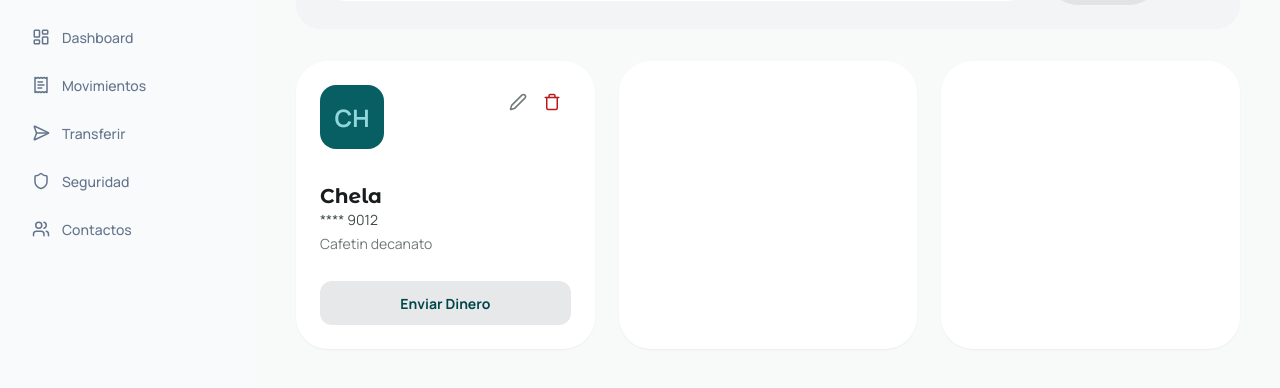
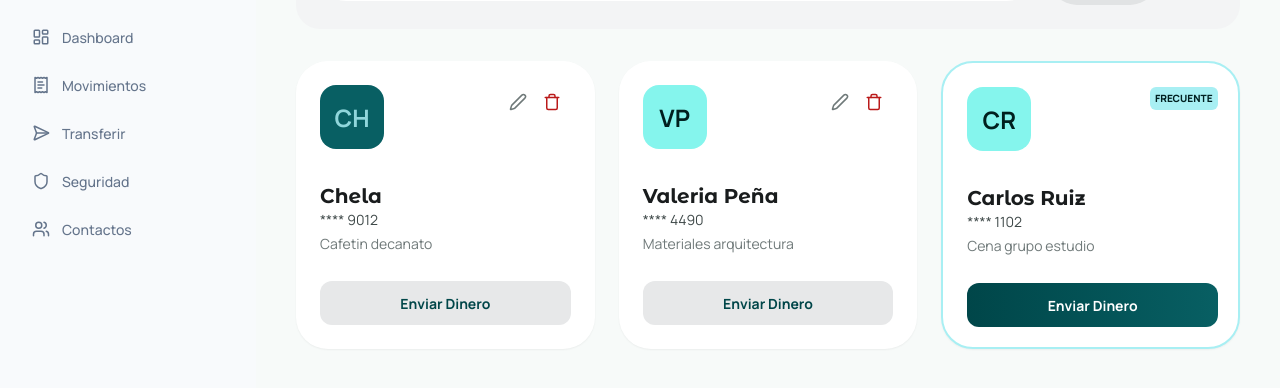
Before and after one commit to JStarWave84/web-institucional-banco-universitario, a Vue app: page /bancaenlinea/contactos in a window 1280 px wide. Shown: the part 280-668 px from the top of the page. Built offline with nearby package versions, Linux system fonts and the light colour scheme.

Commit message:
Add More Details in Contact_BankView

```diff
--- a/src/views/OnlineBanking/Contact_BankViews.vue
+++ b/src/views/OnlineBanking/Contact_BankViews.vue
@@ -68,13 +68,77 @@ import { Plus, Search, LayoutGrid, ListFilter, ArrowRight, UserPlus, Pen, Trash
 
       <!--Contact Card3-->
       <div
-        class="w-[298.67px] h-72 rounded-4xl pt-6 px-6 pb-7 bg-white shadow-[0px_1px_2px_0px_#0000000D] row-start-1 col-start-3 col-span-1 row-span-1"
-      ></div>
+        class="w-[298.67px] h-72 pt-6 px-6 pb-7 rounded-4xl bg-[white] border-2 border-[#A8EFF3] shadow-[0px_1px_2px_0px_#0000000D] row-start-1 col-start-3 col-span-1 row-span-1"
+      >
+        <div class="w-[250.67px] h-22 mb-2">
+          <div class="flex justify-between h-15.5">
+            <div
+              class="w-16 h-16 rounded-2xl pt-[15.5px] pb-[16.5px] bg-[#85F5ED] text-center text-[#00201E] font-bold text-[24px]"
+            >
+              CR
+            </div>
+
+            <div
+              class="flex items-center justify-center w-[68.47px] h-5.75 px-2 py-1 gap-1 rounded-md bg-[#A8EFF3]"
+            >
+              <span class="font-black text-[10px] text-[#002021]">FRECUENTE</span>
+            </div>
+          </div>
+        </div>
+
+        <div class="w-[250.67px]">
+          <div class="flex flex-col h-18 mb-7">
+            <h3 class="h-7 font-bold text-[20px] text-[#191C1D]">Carlos Ruiz</h3>
+            <span class="h-5 text-[14px] text-[#3F4949]">**** 1102</span>
+            <span class="h-6 mt-1 text-[14px] text-[#6F7979]">Cena grupo estudio</span>
+          </div>
+        </div>
+
+        <button
+          class="w-[250.67px] h-11 py-3 rounded-xl bg-linear-to-r from-[#004649] to-[#085F63] font-bold text-[14px] text-white"
+        >
+          Enviar Dinero
+        </button>
+      </div>
 
       <!--Contact Card2-->
       <div
         class="w-[298.67px] h-72 rounded-4xl pt-6 px-6 pb-7 bg-white shadow-[0px_1px_2px_0px_#0000000D] row-start-1 col-start-2 col-span-1 row-span-1"
-      ></div>
+      >
+        <div class="w-[250.67px] h-22 mb-2">
+          <div class="flex justify-between h-15.5">
+            <div
+              class="w-16 h-16 rounded-2xl pt-[15.5px] pb-[16.5px] bg-[#85F5ED] text-center text-[#00201E] font-bold text-[24px]"
+            >
+              VP
+            </div>
+
+            <div class="w-17.5 h-8.5 gap-1">
+              <button class="w-8.5 h-8.5 rounded-full p-2">
+                <Pen class="w-4.5 h-4.5 text-[#6F7979]" />
+              </button>
+
+              <button class="w-8 h-8.5 rounded-full p-2">
+                <trash class="w-4.5 h-4.5 text-[#BA1A1A]" />
+              </button>
+            </div>
+          </div>
+        </div>
+
+        <div class="w-[250.67px]">
+          <div class="flex flex-col h-18 mb-7">
+            <h3 class="h-7 font-bold text-[20px] text-[#191C1D]">Valeria Peña</h3>
+            <span class="h-5 text-[14px] text-[#3F4949]">**** 4490</span>
+            <span class="h-6 mt-1 text-[14px] text-[#6F7979]">Materiales arquitectura</span>
+          </div>
+        </div>
+
+        <button
+          class="w-[250.67px] h-11 py-3 rounded-xl bg-[#E7E8E9] font-bold text-[14px] text-[#004649]"
+        >
+          Enviar Dinero
+        </button>
+      </div>
 
       <!--Contact Card1-->
       <div
```
